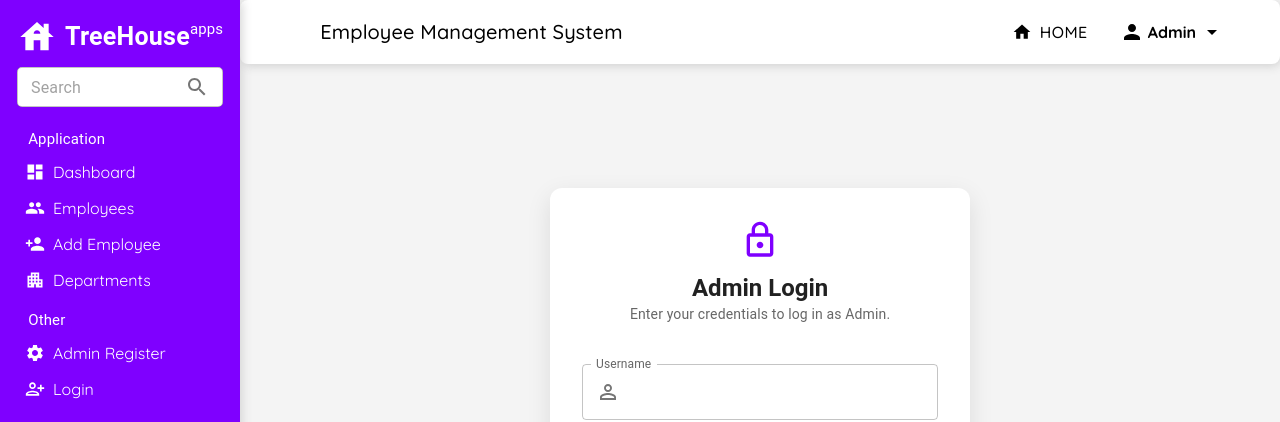
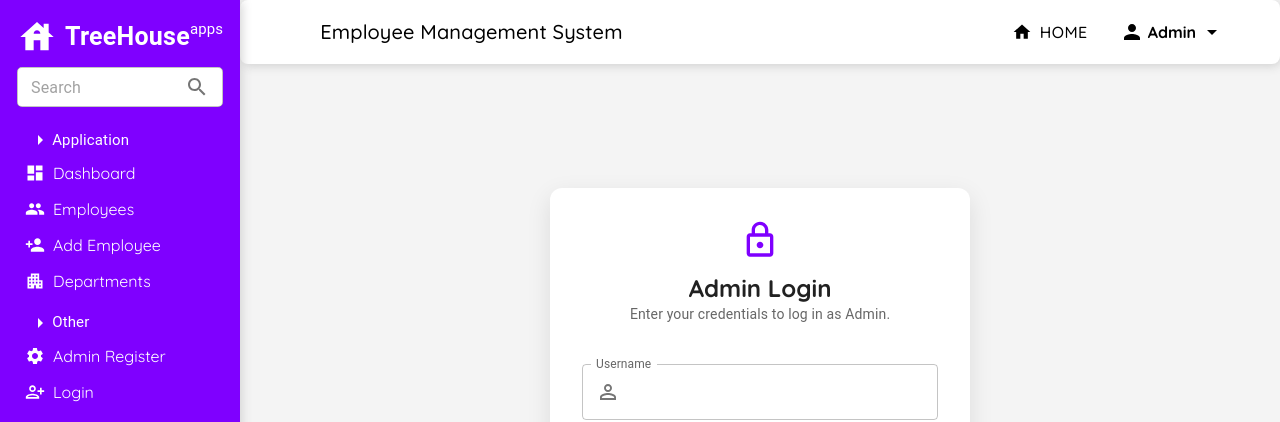
Before and after one commit to treehouseapps/Employee-Management-System, a Next.js app: page /login in a window 1280 px wide. Shown: the top 422 px of the page. Built offline with nearby package versions, Linux system fonts and the light colour scheme.

Commit message:
updating icons

```diff
--- a/components/sidebar.jsx
+++ b/components/sidebar.jsx
@@ -10,7 +10,7 @@ import {
     Apartment as DepartmentsIcon,
     Settings as SettingsIcon,
     PersonAddAlt as RegisterIcon,
-    MoreHoriz as OtherIcon, Search
+    ArrowRight, Search,
 } from '@mui/icons-material';
 
 const Sidebar = () => {
@@ -87,7 +87,7 @@ const Sidebar = () => {
                         p: 1,
                     }}
                 >
-                    <Typography sx={{ fontSize: '15px', margin: '.2rem' }}>Application</Typography>
+                    <Typography sx={{ fontSize: '15px', margin: '.2rem', display: 'flex', alignItems: 'center' }}><ArrowRight />Application</Typography>
 
                     <Box display="flex" mb={1} gap={1} alignItems="center" fontWeight={'light'}>
                         <DashboardIcon fontSize="small" /> <Link href="/dashboard" passHref>Dashboard</Link>
@@ -105,7 +105,7 @@ const Sidebar = () => {
                         <DepartmentsIcon fontSize="small" /> <Link href="/departments" passHref>Departments</Link>
                     </Box>
 
-                    <Typography sx={{ fontSize: '15px', margin: '.2rem' }}>Other</Typography>
+                    <Typography sx={{ fontSize: '15px', margin: '.2rem', display: 'flex', alignItems: 'center' }}><ArrowRight />Other</Typography>
 
                     <Box display="flex" mb={1} gap={1} alignItems="center" fontWeight={'light'}>
                         <SettingsIcon fontSize="small" /> <Link href="/adminRegister" passHref>Admin Register</Link>
--- a/pages/login.js
+++ b/pages/login.js
@@ -59,7 +59,7 @@ export default function Login() {
                 >
                     <Box textAlign="center" mb={3}>
                         <LockOutlined sx={{ fontSize: 40, color: '#7F00FF' }} />
-                        <Typography variant="h5" fontWeight="bold" mt={1}>
+                        <Typography variant="h5" fontWeight="bold" mt={1} fontFamily={'Quicksand'}>
                             Admin Login
                         </Typography>
                         <Typography variant="body2" color="text.secondary">
```
